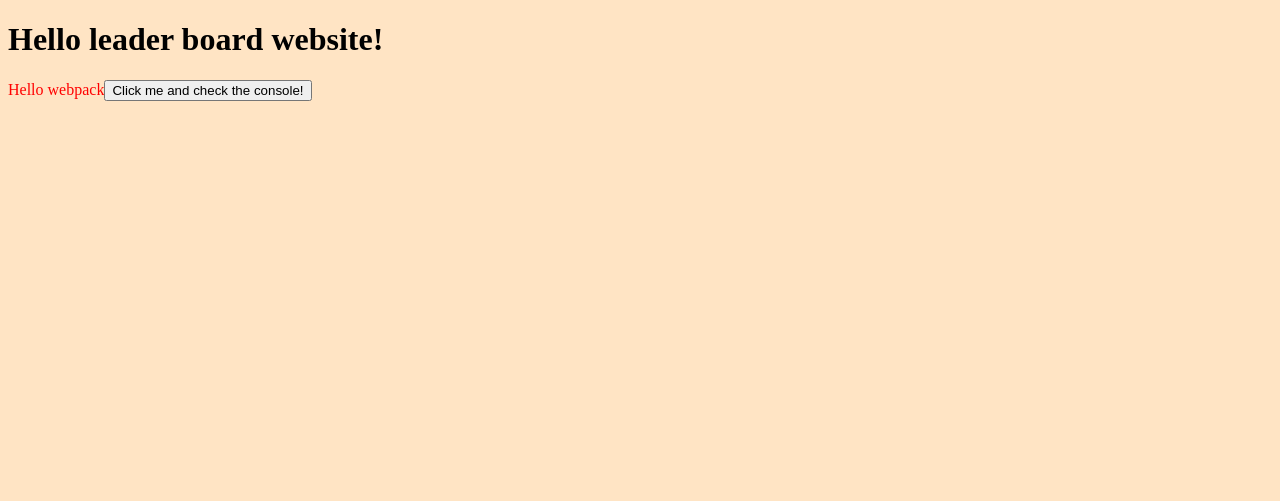
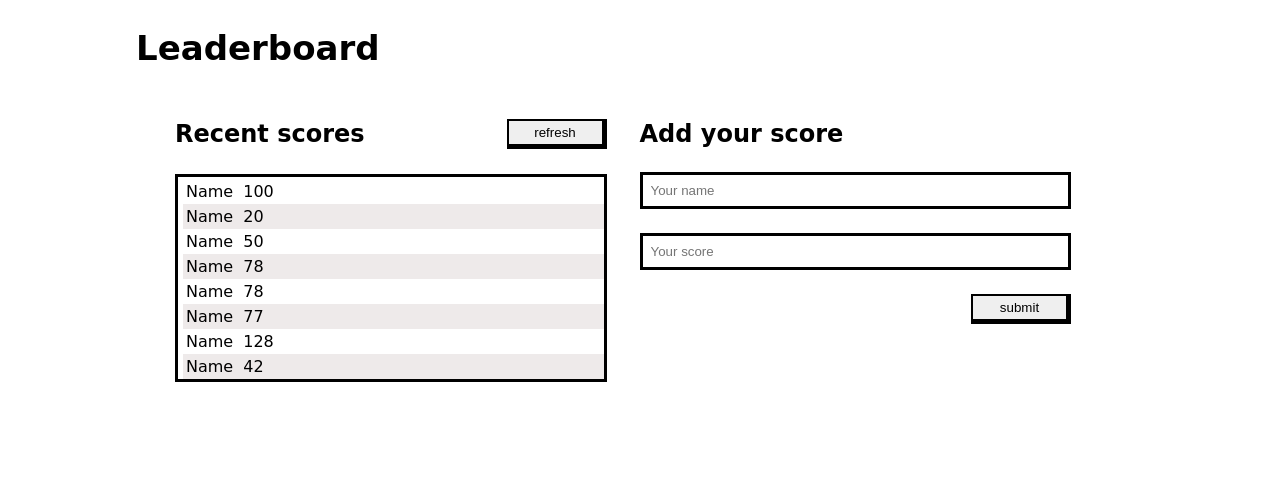
Before and after one commit to jenadiusnicholaus/Leaderboard, a website built with webpack: page src/index.html in a window 1280 px wide. Built offline with nearby package versions, Linux system fonts and the light colour scheme.

Commit message:
add a design

```diff
--- a/src/index.html
+++ b/src/index.html
@@ -3,10 +3,44 @@
 <head>
     <meta charset="UTF-8">
     <meta name="viewport" content="width=device-width, initial-scale=1.0">
-    <title>Wbpack Exercise</title>
+    <title>Leader board website</title>
 </head>
 <body>
-    <h1>Hello leader board website!</h1>
+   <header>
+       <nav><h1>Leaderboard</h1></nav>
+   </header>
 
+   <main>
+       <section class="grid container">
+           <h2 hidden>hidden</h2>
+           <div class="flex-d-col ">
+               <div class="flex-d-row recent-st-btn">
+                   <p>Recent scores</p>
+                   <button type="button" class="refresh">refresh</button>
+               </div>
+               <ul class = "scores">
+                   <li class="flex-d-row score"><span> Name</span> <span>100</span></li>
+                   <li class="flex-d-row score"><span> Name</span> <span>20</span></li>
+                   <li class="flex-d-row score"><span> Name</span> <span>50</span></li>
+                   <li class="flex-d-row score"><span> Name</span> <span>78</span></li>
+                   <li class="flex-d-row score"><span> Name</span> <span>78</span></li>
+                   <li class="flex-d-row score"><span> Name</span> <span>77</span></li>
+                   <li class="flex-d-row score"><span> Name</span> <span>128</span></li>
+                   <li class="flex-d-row score"><span> Name</span> <span>42</span></li>
+                </ul>
+            </div>
+
+            <div class="flex-d-col" >
+                <p>Add your score</p>
+                <form class="flex-d-col" action="#" >
+                    <input type="text" name="name" placeholder="Your name">
+                    <input type="text" name="score" placeholder="Your score">
+                    <div class="btn-area">
+                        <button  type="submit" class="refresh">submit</button>
+                    </div>
+                </form>
+            </div>
+       </section>
+   </main>
 </body>
 </html>
--- a/src/index.js
+++ b/src/index.js
@@ -1,26 +1,8 @@
-import _ from 'lodash';
-import printMe from './print.js';
 import './style.css';
 
-function component() {
-  const element = document.createElement('div');
-  const btn = document.createElement('button');
+if (module.hot) {
+  // module.hot.accept('./print.js', () => {
+  //   // console.log('Accepting the updated printMe module!');
 
-  // Lodash, now imported by this script
-  element.innerHTML = _.join(['Hello', 'webpack'], ' ');
-  btn.innerHTML = 'Click me and check the console!';
-  btn.onclick = printMe;
-  element.classList.add('hello');
-  element.appendChild(btn);
-
-  return element;
+  // });
 }
-
-document.body.appendChild(component());
-
-if (module.hot) {
-  module.hot.accept('./print.js', () => {
-    // console.log('Accepting the updated printMe module!');
-    printMe();
-  });
-}
--- a/src/print.js
+++ /dev/null
@@ -1,3 +0,0 @@
-export default function printMe() {
-  // console.log('Updating print.js...');
-}
--- a/src/style.css
+++ b/src/style.css
@@ -1,7 +1,94 @@
-.hello {
-  color: red;
+body {
+  font-family: cursive;
+  width: 100%;
 }
 
-body {
-  background-color: bisque;
+p {
+  font-weight: bold;
+  font-size: 24px;
 }
+
+h1 {
+  font-size: 34px;
+}
+
+nav {
+  margin-left: 10%;
+}
+
+main {
+  display: flex;
+  flex-direction: row;
+  justify-content: center;
+}
+
+.container {
+  margin: 0 100px 100px 50px;
+  width: 70%;
+}
+
+.grid {
+  display: grid;
+  grid-gap: 33px;
+  grid-template-columns: 1fr 1fr;
+}
+
+.flex-d-row {
+  display: flex;
+  flex-direction: row;
+}
+
+div.flex-d-row {
+  align-items: center;
+  justify-content: space-between;
+}
+
+.flex-d-col {
+  display: flex;
+  flex-direction: column;
+}
+
+button {
+  width: 100px;
+  height: 30px;
+  border: 2px  solid black;
+  border-bottom-width: 5px;
+  border-right-width: 5px;
+}
+
+.scores {
+  margin-top: 2px;
+  border: 3px solid black;
+  padding-top: 2px;
+  padding-left: 5px;
+}
+
+.scores li {
+  padding: 3px;
+}
+
+li.flex-d-row {
+  justify-content: start;
+}
+
+li span {
+  margin-right: 10px;
+}
+
+.scores li:nth-child(even) {
+  background: rgb(238, 234, 234);
+}
+
+.btn-area {
+  width: 100%;
+  display: flex;
+  justify-content: flex-end;
+}
+
+input[type=text] {
+  border: 3px solid;
+  margin-bottom: 24px;
+  padding: 8px;
+  text-align: start;
+  justify-content: center;
+}
--- a/webpack.config.js
+++ b/webpack.config.js
@@ -6,7 +6,7 @@ module.exports = {
 
   entry: {
     index: './src/index.js',
-    print: './src/print.js',
+
   },
 
   devServer: {
```
Also changed, not shown: dist/index.bundle.js, dist/index.html, dist/print.bundle.js (deleted).
